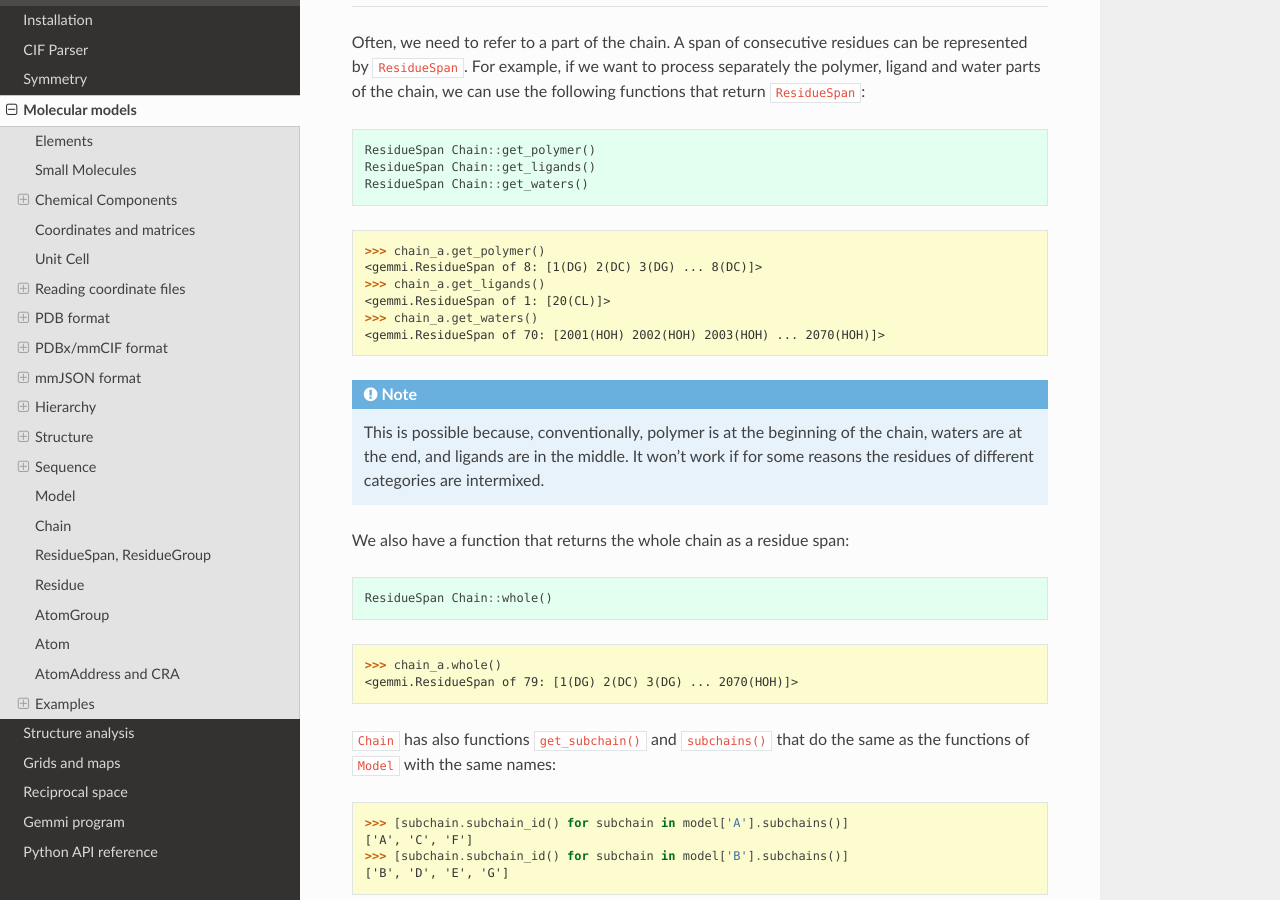
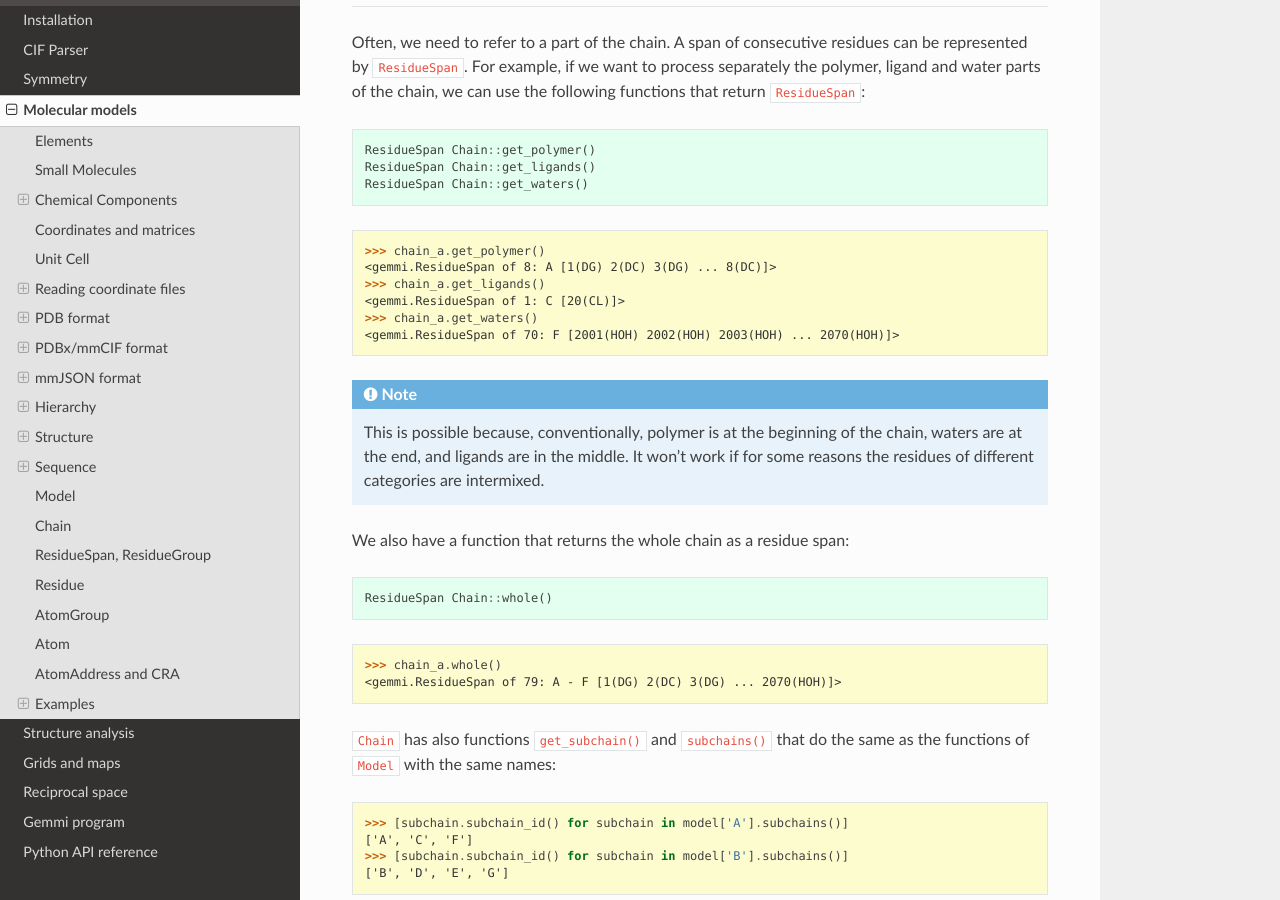
Before and after one commit to project-gemmi/gemmi, a Sphinx documentation site: the page built from docs/mol.rst, in a window 1280 px wide and 900 px high, scrolled down 45996 px. Built offline with Sphinx 7.4.7 and the Read the Docs theme 2.0.0, drawn with Linux system fonts in a browser that asks for light colours; some of the changed text lies outside the part shown.

Commit message:
python: include subchain_id in ResidueSpan::__repr__

```diff
--- a/docs/mol.rst
+++ b/docs/mol.rst
@@ -2200,7 +2200,7 @@ and calculate the Matthews coefficient:
   >>> # because of the missing TER record in this file. We need to call:
   >>> st.setup_entities()  # it should sort out chain parts
   >>> chain.get_polymer()
-  <gemmi.ResidueSpan of 141: [17(ALA) 18(ALA) 19(ALA) ... 157(SER)]>
+  <gemmi.ResidueSpan of 141: Apoly [17(ALA) 18(ALA) 19(ALA) ... 157(SER)]>
   >>> st.get_entity_of(_)  # doctest: +ELLIPSIS
   <gemmi.Entity 'A' polymer polypeptide(L) object at 0x...>
   >>> weight = gemmi.calculate_sequence_weight(_.full_sequence)
@@ -2491,7 +2491,7 @@ If you want to access a subchain with the specified ``label_asym_id``, use::
 
   >>> model = gemmi.read_structure('../tests/1pfe.cif.gz')[0]
   >>> model.get_subchain('A')
-  <gemmi.ResidueSpan of 8: [1(DG) 2(DC) 3(DG) ... 8(DC)]>
+  <gemmi.ResidueSpan of 8: A [1(DG) 2(DC) 3(DG) ... 8(DC)]>
 
 To get the list of all subchains in the model, use::
 
@@ -2626,11 +2626,11 @@ that return ``ResidueSpan``::
 .. doctest::
 
   >>> chain_a.get_polymer()
-  <gemmi.ResidueSpan of 8: [1(DG) 2(DC) 3(DG) ... 8(DC)]>
+  <gemmi.ResidueSpan of 8: A [1(DG) 2(DC) 3(DG) ... 8(DC)]>
   >>> chain_a.get_ligands()
-  <gemmi.ResidueSpan of 1: [20(CL)]>
+  <gemmi.ResidueSpan of 1: C [20(CL)]>
   >>> chain_a.get_waters()
-  <gemmi.ResidueSpan of 70: [2001(HOH) 2002(HOH) 2003(HOH) ... 2070(HOH)]>
+  <gemmi.ResidueSpan of 70: F [2001(HOH) 2002(HOH) 2003(HOH) ... 2070(HOH)]>
 
 .. note::
 
@@ -2646,7 +2646,7 @@ We also have a function that returns the whole chain as a residue span::
 .. doctest::
 
   >>> chain_a.whole()
-  <gemmi.ResidueSpan of 79: [1(DG) 2(DC) 3(DG) ... 2070(HOH)]>
+  <gemmi.ResidueSpan of 79: A - F [1(DG) 2(DC) 3(DG) ... 2070(HOH)]>
 
 ``Chain`` has also functions ``get_subchain()`` and ``subchains()``
 that do the same as the functions of ``Model`` with the same names:
@@ -2736,7 +2736,7 @@ Both allow addressing residue by (0-based) index:
 
   >>> # in the following examples we use polymer_b from the previous section
   >>> polymer_b
-  <gemmi.ResidueSpan of 10: [1(DSN) 2(ALA) 3(N2C) ... 8(MVA)]>
+  <gemmi.ResidueSpan of 10: B [1(DSN) 2(ALA) 3(N2C) ... 8(MVA)]>
   >>> polymer_b[1]   # gets residue by index
   <gemmi.Residue 2(ALA) with 5 atoms>
 
```
Also changed, not shown: 1 other file.
